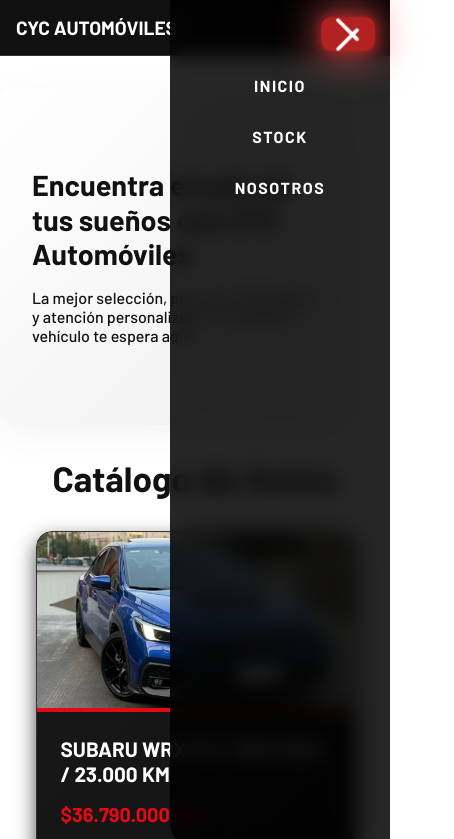
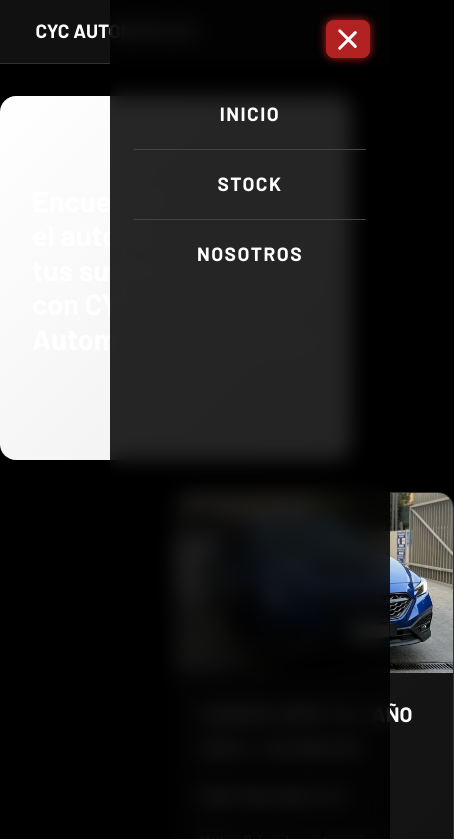
Before and after one commit to Luchopicinini/Pagina2, a plain HTML site: page stock.html in a window 390 px wide. Both pictures are taken after a click on the button "Abrir menú". Shown: the top 839 px of the page, 454 px wide, since content can reach past the window. Drawn offline with Linux system fonts and the light colour scheme.

Commit message:
probando sock

```diff
--- a/stock.html
+++ b/stock.html
@@ -9,32 +9,111 @@
 
 <style>
 :root {
-  --color-black: #000;
-  --color-white: #fff;
-  --color-red: #b22222;
-  --color-red-hover: #a71515;
-  --color-accent: #e50914;
-  --color-gray-light: #ccc;
-  --color-gray-dark: #222;
-  --color-border: #333;
+      --color-black: #000000;
+      --color-white: #FFFFFF;
+      --color-red: #B22222;
+      /* rojo oscuro firebrick */
+      --color-gray-light: #CCCCCC;
       --font-main: 'Barlow', sans-serif;
     }
 
-*, *::before, *::after {
+    * {
+      margin: 0;
+      padding: 0;
       box-sizing: border-box;
+    }
+
+    body {
+      font-family: var(--font-main);
+      background-color: var(--color-black);
+      color: var(--color-white);
+      line-height: 1.6;
+      scroll-behavior: smooth;
+      -webkit-font-smoothing: antialiased;
+      -moz-osx-font-smoothing: grayscale;
+    }
+
+    header {
+      background-color: #111;
+      color: #fff;
+      padding: 1rem 0;
+      position: sticky;
+      top: 0;
+      border-bottom: 1px solid #333;
+      z-index: 1000;
+    }
+
+    .container {
+      display: flex;
+      justify-content: space-between;
+      align-items: center;
+      max-width: 1200px;
+      margin: 0 auto;
+      padding: 0 1rem;
+    }
+
+    .logo-text .sub {
+      font-weight: bold;
+      font-size: 1.2rem;
+    }
+
+    nav {
+      display: flex;
+    }
+
+    nav ul {
+      list-style: none;
+      display: flex;
+      gap: 1rem;
       margin: 0;
       padding: 0;
     }
 
-body {
-  font-family: var(--font-main);
-  background-color: var(--color-white);
-  color: #111;
-  min-height: 100vh;
-  display: flex;
+    nav a {
+      color: #fff;
+      text-decoration: none;
+      padding: 0.5rem 1rem;
+      transition: background 0.3s ease;
+    }
+
+    nav a:hover {
+      background-color: #333;
+    }
+
+
+/* HAMBURGER MENU */
+    .hamburger {
+      display: none;
       flex-direction: column;
-  scroll-behavior: smooth;
+      gap: 5px;
+      cursor: pointer;
+      background-color: red;
+      /* menú hamburguesa rojo */
+      border: none;
+      padding: 0.5rem;
+      border-radius: 6px;
     }
+
+    .hamburger span {
+      width: 25px;
+      height: 3px;
+      background: white;
+      border-radius: 2px;
+      transition: all 0.3s ease;
+    }
+
+    .hamburger.active span:nth-child(1) {
+      transform: rotate(45deg) translate(5px, 5px);
+    }
+
+    .hamburger.active span:nth-child(2) {
+      opacity: 0;
+    }
+
+    .hamburger.active span:nth-child(3) {
+      transform: rotate(-45deg) translate(5px, -5px);
+    }
+
 
 
 
@@ -119,59 +198,7 @@
     }
 
 /* NAV */
-nav {
-  display: flex;
-  gap: 2rem;
-}
 
-nav ul {
-  display: flex;
-  gap: 1rem;
-  list-style: none;
-}
-
-nav a {
-  color: #fff;
-  padding: 0.5rem 1rem;
-  text-decoration: none;
-  border-radius: 6px;
-  transition: background-color 0.3s ease;
-}
-nav a:hover, nav a:focus {
-  background-color: #333;
-}
-
-.hamburger {
-  display: none;
-  flex-direction: column;
-  background: var(--color-red);
-  border: none;
-  padding: 0.6rem;
-  border-radius: 8px;
-  position: fixed;
-  top: 20px;
-  right: 20px;
-  z-index: 1100;
-  box-shadow: 0 0 10px var(--color-red);
-  cursor: pointer;
-}
-.hamburger span {
-  width: 25px;
-  height: 3px;
-  background: #fff;
-  border-radius: 2px;
-  transition: 0.3s ease;
-}
-
-.hamburger.active span:nth-child(1) {
-  transform: rotate(45deg) translate(5px, 5px);
-}
-.hamburger.active span:nth-child(2) {
-  opacity: 0;
-}
-.hamburger.active span:nth-child(3) {
-  transform: rotate(-45deg) translate(5px, -5px);
-}
 
 .etiqueta.etiqueta-nuevo1 {
   background-color: #b22222; /* rojo elegante */
@@ -191,6 +218,19 @@
 
 
 @media (max-width: 768px) {
+
+      /* Box-sizing para todo */
+      *,
+      *::before,
+      *::after {
+        box-sizing: border-box;
+      }
+
+ nav {
+        padding-left: 1.5rem;
+        padding-right: 1.5rem;
+      }
+
  nav {
         position: fixed;
         top: 0;
@@ -207,9 +247,11 @@
         z-index: 1000;
         border-radius: 0 0 0 20px;
       }
+
       nav.open {
         transform: translateX(0);
       }
+
       nav ul {
         flex-direction: column;
         gap: 0;
@@ -219,6 +261,15 @@
         text-align: center;
         list-style: none;
       }
+
+      nav li {
+        border-bottom: 1px solid #444;
+      }
+
+      nav li:last-child {
+        border-bottom: none;
+      }
+
       nav a {
         color: #fff;
         display: block;
@@ -229,8 +280,23 @@
         letter-spacing: 1.5px;
         user-select: none;
       }
+
+      nav a:hover,
+      nav a:focus {
+        background-color: rgba(255, 0, 0, 0.3);
+        outline: none;
+      }
+
       .hamburger {
         display: flex;
+        position: fixed;
+        top: 20px;
+        right: 20px;
+        background-color: var(--color-red);
+        padding: 0.6rem;
+        border-radius: 8px;
+        box-shadow: 0 0 10px var(--color-red);
+        z-index: 1100;
       }
 }
 
@@ -565,16 +631,7 @@
   }
 }
 @media (max-width: 400px) {
-  /* NAV (ajuste de ancho) */
-  nav {
-    width: 240px;
-    padding-top: 60px;
-  }
 
-  nav a {
-    font-size: 1rem;
-    padding: 1rem 0;
-  }
 
   /* HERO */
   .hero h1 {
@@ -636,21 +693,6 @@
 
 /* Responsive extra para móviles muy pequeños (menos de 320px) */
 @media (max-width: 320px) {
-  nav {
-    width: 200px !important; /* Ajuste más pequeño para menú lateral */
-    padding-top: 50px !important;
-  }
-
-  nav a {
-    font-size: 0.9rem !important;
-    padding: 0.8rem 0 !important;
-  }
-
-  .hamburger {
-    top: 15px !important;
-    right: 15px !important;
-    padding: 0.5rem !important;
-  }
 
   .hero {
     padding: 3rem 1rem !important;
@@ -713,13 +755,7 @@
 
 /* Ajustes para dispositivos entre 321px y 400px (smartphones pequeños) */
 @media (min-width: 321px) and (max-width: 400px) {
-  nav {
-    width: 220px !important;
-  }
 
-  nav a {
-    font-size: 1rem !important;
-  }
 
   .hero h1 {
     font-size: 1.8rem !important;
@@ -752,23 +788,32 @@
 </head>
 <body>
 
-  <header class="header1">
-    <div class="container1">
+<!-- HTML: Menú de navegación y botón hamburguesa -->
+ <header>
+  <div class="container">
     <div class="logo-text">
-        <span class="sub">CYC AUTOMÓVILES</span>
+      <span class="sub">CYC AUTOMOVILES</span><br />
     </div>
+
+    <!-- Menú de navegación -->
     <nav id="nav" role="navigation" aria-label="Menú principal">
-        <ul role="menubar">
-          <li role="none"><a role="menuitem" href="/">Inicio</a></li>
-          <li role="none"><a role="menuitem" href="stock.html">Stock</a></li>
-          <li role="none"><a role="menuitem" href="nosotros.html">Nosotros</a></li>
+      <ul id="nav-menu" role="menubar">
+        <li role="none"><a href="index.html" role="menuitem" tabindex="0">Inicio</a></li>
+        <li role="none"><a href="stock.html" role="menuitem" tabindex="0">Stock</a></li>
+        <li role="none"><a href="nosotros.html" role="menuitem" tabindex="0">Nosotros</a></li>
       </ul>
     </nav>
+
+    <!-- Botón hamburguesa -->
     <button id="hamburger" class="hamburger" aria-label="Abrir menú" aria-expanded="false" aria-controls="nav">
-        <span></span><span></span><span></span>
+      <span></span>
+      <span></span>
+      <span></span>
     </button>
   </div>
 </header>
+
+
 
   <section class="hero container" role="banner" aria-label="Presentación principal">
     <h1>Encuentra el auto de tus sueños con CYC Automóviles</h1>
@@ -922,220 +967,48 @@
   </footer>
 
 <script>// ===== INYECTAR CSS PARA EFECTOS AVANZADOS =====
-const style = document.createElement('style');
-style.textContent = `
-  /* RIPPLE: ondas múltiples y degradados */
-  .ripple {
-    position: absolute;
-    border-radius: 50%;
-    pointer-events: none;
-    transform: scale(0);
-    opacity: 0.8;
-    animation: ripple-effect-adv 0.8s forwards;
-    z-index: 9999;
-  }
-  @keyframes ripple-effect-adv {
-    0% {
-      transform: scale(0);
-      opacity: 0.8;
-      box-shadow: 0 0 10px 2px rgba(255,255,255,0.5);
-    }
-    50% {
-      opacity: 0.5;
-      box-shadow: 0 0 20px 6px rgba(255,59,63,0.7);
-    }
-    100% {
-      transform: scale(4);
-      opacity: 0;
-      box-shadow: 0 0 40px 12px rgba(255,59,63,0);
-    }
-  }
+document.addEventListener('DOMContentLoaded', () => {
+    const hamburger = document.getElementById('hamburger');
+    const nav = document.getElementById('nav');
+    const overlay = document.getElementById('overlay');
+    const body = document.body;
 
-  /* LINK HOVER: gradiente neón animado */
-  nav a {
-    position: relative;
-    transition: color 0.3s ease;
-    color: #fff;
-  }
-  nav a::before {
-    content: "";
-    position: absolute;
-    inset: 0;
-    background: linear-gradient(270deg, #ff3b3f, #ff9a9e, #ff3b3f);
-    background-size: 600% 600%;
-    filter: blur(5px);
-    opacity: 0;
-    transition: opacity 0.3s ease;
-    border-radius: 4px;
-    z-index: -1;
-    animation: neonGradient 6s ease infinite;
-  }
-  nav a:hover::before {
-    opacity: 1;
-  }
-  nav a:hover {
-    color: #fff;
-  }
-  @keyframes neonGradient {
-    0%{background-position:0% 50%;}
-    50%{background-position:100% 50%;}
-    100%{background-position:0% 50%;}
-  }
+    // Función para abrir/cerrar menú
+    const toggleMenu = () => {
+      nav.classList.toggle('open');
+      hamburger.classList.toggle('active');
+      overlay.classList.toggle('show');
+      body.classList.toggle('no-scroll');
 
-  /* HEADER sticky: sombra difusa y escala suave */
-  header.scrolled {
-    box-shadow: 0 8px 30px rgba(255, 59, 63, 0.5);
-    transform: scale(1.02);
-    transition: box-shadow 0.4s ease, transform 0.4s ease;
-    z-index: 100;
-  }
-`;
-// Insertar CSS en <head>
-document.head.appendChild(style);
+      const isExpanded = hamburger.getAttribute('aria-expanded') === 'true';
+      hamburger.setAttribute('aria-expanded', String(!isExpanded));
+    };
 
-// ====== MENÚ HAMBURGUESA ======
-const hamburger = document.querySelector('.hamburger');
-const nav = document.querySelector('nav');
+    // Click en el ícono hamburguesa
+    hamburger.addEventListener('click', toggleMenu);
 
-function activarHamburguesa() {
-  hamburger.classList.toggle('active');
-  nav.classList.toggle('open');
-
-  if (hamburger.classList.contains('active')) {
-    // 3D rotación + pulso respiración (infinito)
-    hamburger.style.transition = 'transform 0.5s ease, filter 0.7s ease';
-    hamburger.style.transform = 'rotateY(180deg) scale(1.15)';
-    hamburger.style.filter = 'drop-shadow(0 0 12px #ff3b3f)';
-    // Animación pulso infinita con Web Animations API
-    hamburger.animation = hamburger.animate([
-      { transform: 'rotateY(180deg) scale(1.15)', filter: 'drop-shadow(0 0 12px #ff3b3f)' },
-      { transform: 'rotateY(180deg) scale(1.25)', filter: 'drop-shadow(0 0 20px #ff6a6e)' },
-      { transform: 'rotateY(180deg) scale(1.15)', filter: 'drop-shadow(0 0 12px #ff3b3f)' }
-    ], { duration: 1200, iterations: Infinity });
-  } else {
-    // Resetear estilos y cancelar animación
-    hamburger.style.transform = 'rotateY(0deg) scale(1)';
-    hamburger.style.filter = 'none';
-    if(hamburger.animation) hamburger.animation.cancel();
-  }
-}
-hamburger.addEventListener('click', activarHamburguesa);
-
-// Cerrar menú con fade out suave al click en enlace
-document.querySelectorAll('nav a').forEach(link => {
+    // Cierra el menú al hacer clic en cualquier enlace
+    const navLinks = document.querySelectorAll('#nav a');
+    navLinks.forEach(link => {
       link.addEventListener('click', () => {
-    nav.style.transition = 'opacity 0.4s ease';
-    nav.style.opacity = '0';
-    setTimeout(() => {
         nav.classList.remove('open');
-      nav.style.opacity = '1';
-    }, 400);
         hamburger.classList.remove('active');
-    hamburger.style.transform = 'rotateY(0deg) scale(1)';
-    hamburger.style.filter = 'none';
-    if(hamburger.animation) hamburger.animation.cancel();
+        overlay.classList.remove('show');
+        body.classList.remove('no-scroll');
+        hamburger.setAttribute('aria-expanded', 'false');
       });
     });
 
-// Auto cierra menú al hacer scroll con fade out
-window.addEventListener('scroll', () => {
-  if (nav.classList.contains('open')) {
-    nav.style.transition = 'opacity 0.4s ease';
-    nav.style.opacity = '0';
-    setTimeout(() => {
+    // Cierra el menú si se hace clic en el fondo oscuro
+    overlay.addEventListener('click', () => {
       nav.classList.remove('open');
-      nav.style.opacity = '1';
-    }, 400);
       hamburger.classList.remove('active');
-    hamburger.style.transform = 'rotateY(0deg) scale(1)';
-    hamburger.style.filter = 'none';
-    if(hamburger.animation) hamburger.animation.cancel();
-  }
+      overlay.classList.remove('show');
+      body.classList.remove('no-scroll');
+      hamburger.setAttribute('aria-expanded', 'false');
     });
-
-// ====== HEADER sticky con sombra y scale =====
-const header = document.querySelector('header');
-window.addEventListener('scroll', () => {
-  if(window.scrollY > 30) {
-    header.classList.add('scrolled');
-  } else {
-    header.classList.remove('scrolled');
-  }
-});
-
-// ====== FADE-IN AVANZADO =====
-const fadeEls = document.querySelectorAll('.fade-in');
-
-const observer = new IntersectionObserver((entries, observer) => {
-  entries.forEach((entry, index) => {
-    if(entry.isIntersecting) {
-      setTimeout(() => {
-        const el = entry.target;
-        // efectos: opacidad + escala + rotación ligera + sombra + glow
-        el.style.transition = 'opacity 0.8s ease, transform 0.8s cubic-bezier(0.22,1,0.36,1), box-shadow 1.2s ease, filter 1.2s ease';
-        el.style.opacity = '1';
-        el.style.transform = 'translateY(0) scale(1) rotate(0deg)';
-        el.style.boxShadow = '0 0 20px rgba(255,59,63,0.7)';
-        el.style.filter = 'brightness(1.15)';
-        // Después suavizar sombra y brillo para efecto natural
-        setTimeout(() => {
-          el.style.transition = 'box-shadow 1.5s ease, filter 1.5s ease';
-          el.style.boxShadow = 'none';
-          el.style.filter = 'brightness(1)';
-        }, 1200);
-        observer.unobserve(el);
-      }, index * 300);
-    }
-  });
-}, { threshold: 0.3 });
-
-fadeEls.forEach(el => {
-  el.style.opacity = '0';
-  el.style.transform = 'translateY(60px) scale(0.85) rotate(5deg)';
-  observer.observe(el);
-});
-
-// ======= RIPPLE AVANZADO =======
-function createRipple(event) {
-  const button = event.currentTarget;
-
-  if (getComputedStyle(button).position === 'static') {
-    button.style.position = 'relative';
-  }
-  button.style.overflow = 'hidden';
-
-  // Crear varias ondas para efecto mágico
-  for(let i = 0; i < 3; i++) {
-    const circle = document.createElement('span');
-    const diameter = Math.max(button.clientWidth, button.clientHeight);
-    const radius = diameter / 2;
-    circle.style.width = circle.style.height = `${diameter}px`;
-
-    // Desplazamientos escalonados para ondas múltiples
-    circle.style.left = `${event.clientX - button.getBoundingClientRect().left - radius + (i*10)}px`;
-    circle.style.top = `${event.clientY - button.getBoundingClientRect().top - radius + (i*10)}px`;
-    circle.classList.add('ripple');
-
-    // Color dinámico con variación ligera en la opacidad
-    const bgColor = getComputedStyle(button).backgroundColor;
-    circle.style.backgroundColor = bgColor.includes('rgb')
-      ? bgColor.replace('rgb', 'rgba').replace(')', `, ${0.4 - i*0.1})`)
-      : `rgba(255,255,255,${0.4 - i*0.1})`;
-
-    // Eliminar ripple anterior solo en la primera onda
-    if(i === 0) {
-      const ripple = button.getElementsByClassName('ripple')[0];
-      if(ripple) ripple.remove();
-    }
-
-    button.appendChild(circle);
-  }
-}
-document.querySelectorAll('button, a').forEach(el => {
-  el.addEventListener('click', createRipple);
   });
 </script>
 
-
 </body>
 </html>
```
Lines whose indentation alone changed are shown as unchanged.
